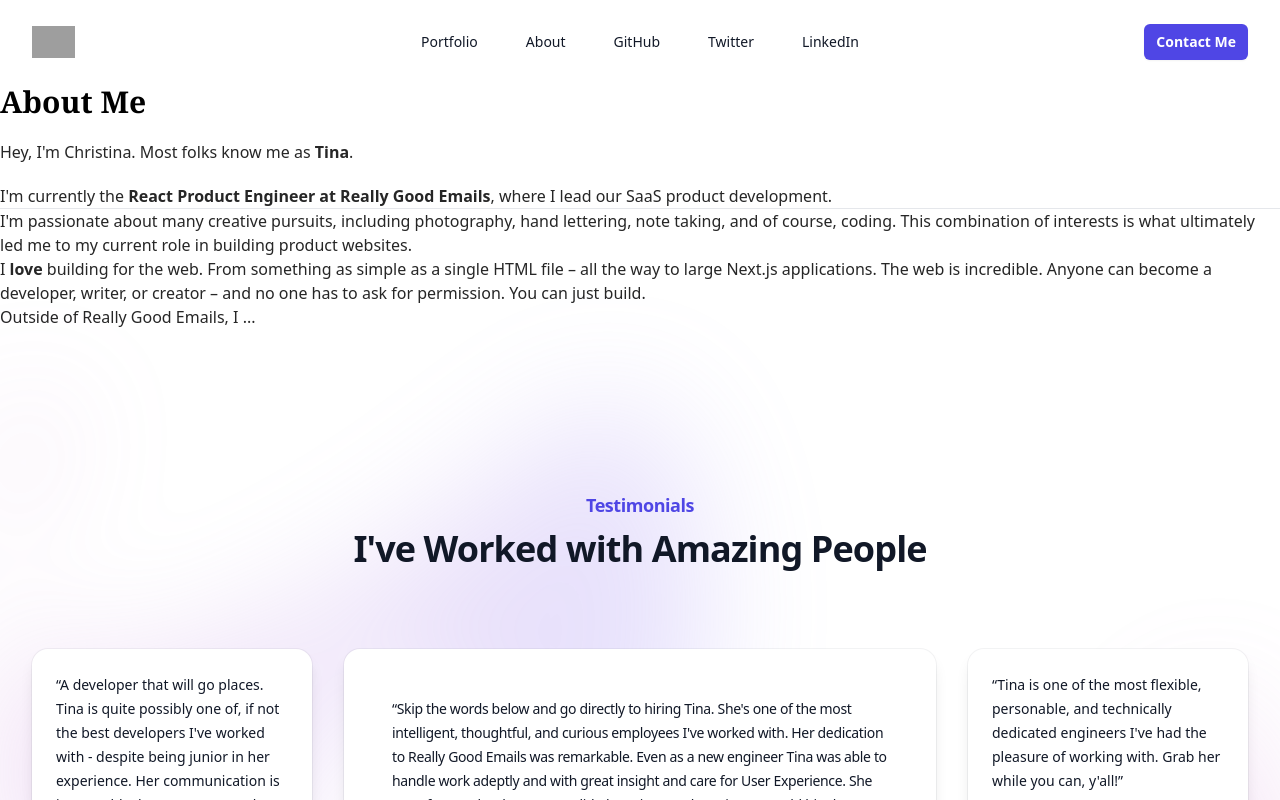
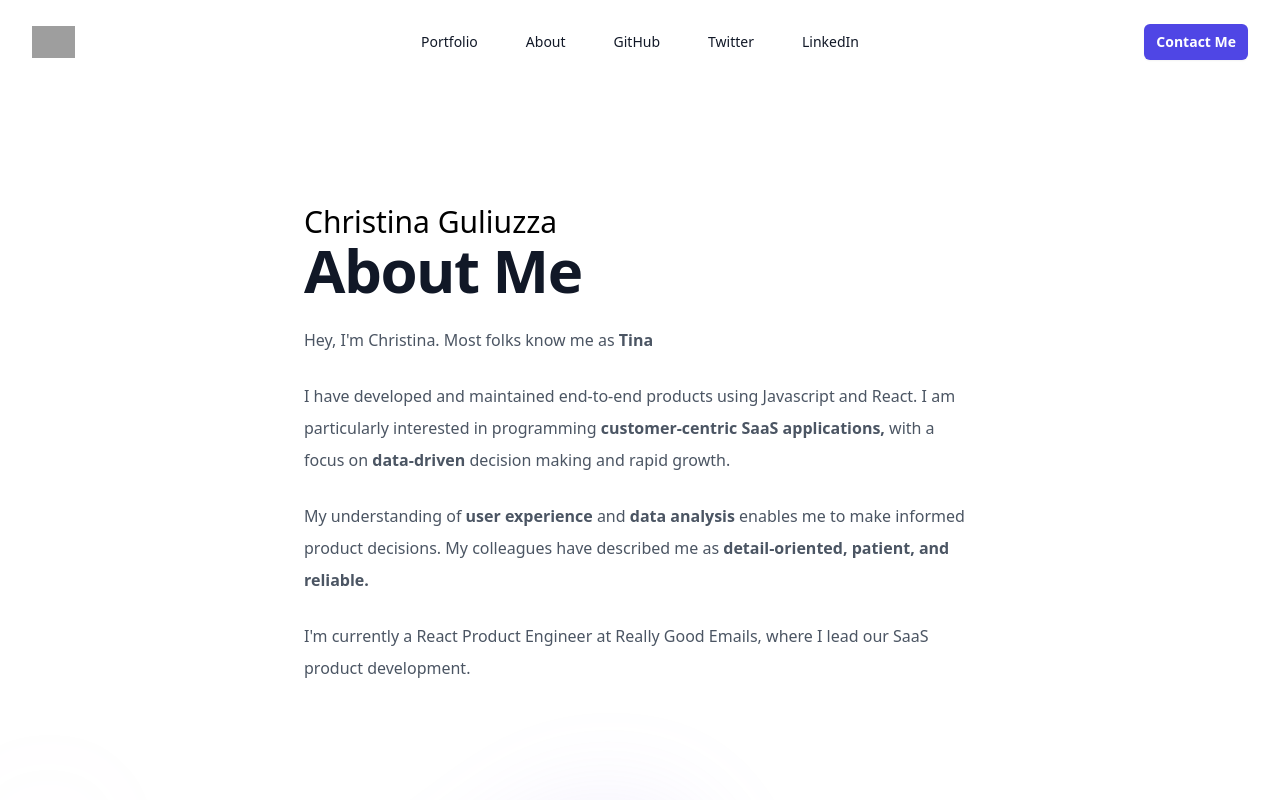
Before and after one commit to cguliuzza/tina-dev-site, a Next.js app: page /about in a window 1280 px wide. Shown: the top 800 px of the page. Built offline with nearby package versions, Linux system fonts and the light colour scheme; grey boxes are pictures that could not be loaded.

Commit message:
add my portrait to the hero section, updated the about section styling to match the hero

```diff
--- a/app/about/page.tsx
+++ b/app/about/page.tsx
@@ -8,32 +8,65 @@ export const metadata: Metadata = {
 
 export default function AboutPage() {
   return (
-    <section>
-      <h1 className="font-bold text-3xl font-serif">About Me</h1>
-      <p className="my-5 text-neutral-800">
-        Hey, I'm Christina. Most folks know me as <b>Tina</b>.
-      </p>
-      <div className="prose prose-neutral text-neutral-800">
-        <p>
-          I'm currently the <b>React Product Engineer at Really Good Emails</b>,
-          where I lead our SaaS product development.
-        </p>
-        <hr />
-        <p>
-          I'm passionate about many creative pursuits, including photography,
-          hand lettering, note taking, and of course, coding. This combination
-          of interests is what ultimately led me to my current role in building
-          product websites.
-        </p>
-        <p>
-          I <b>love</b> building for the web. From something as simple as a
-          single HTML file – all the way to large Next.js applications. The web
-          is incredible. Anyone can become a developer, writer, or creator – and
-          no one has to ask for permission. You can just build.
-        </p>
-        <p className="mb-8">Outside of Really Good Emails, I ...</p>
+    <div className="px-6 pt-6 lg:px-8">
+      <section>
+        <div className="relative px-6 lg:px-8">
+          <div className="mx-auto max-w-2xl py-32 sm:py-48 lg:py-24">
+            <div className="text-left">
+              <h2 className="text-3xl font-light tracking-normal">
+                Christina Guliuzza
+              </h2>
+              <h1 className="text-3xl font-bold tracking-tight text-gray-900 sm:text-6xl">
+                About Me
+              </h1>
+              <p className="mt-6 font-light text-base leading-8 text-gray-600">
+                Hey, I'm Christina. Most folks know me as{' '}
+                <span className="font-semibold">Tina</span>
+              </p>
+              <p className="mt-6 font-light text-base leading-8 text-gray-600">
+                I have developed and maintained end-to-end products using
+                Javascript and React. I am particularly interested in
+                programming{' '}
+                <span className="font-semibold">
+                  customer-centric SaaS applications,
+                </span>{' '}
+                with a focus on{' '}
+                <span className="font-semibold">data-driven</span> decision
+                making and rapid growth.
+              </p>
+              <p className="mt-6 font-light text-base leading-8 text-gray-600">
+                My understanding of{' '}
+                <span className="font-semibold">user experience</span> and{' '}
+                <span className="font-semibold">data analysis</span> enables me
+                to make informed product decisions. My colleagues have described
+                me as{' '}
+                <span className="font-semibold">
+                  detail-oriented, patient, and reliable.
+                </span>
+              </p>
+              <p className="mt-6 font-light text-base leading-8 text-gray-600">
+                I'm currently a React Product Engineer at Really Good Emails,
+                where I lead our SaaS product development.
+              </p>
+            </div>
+          </div>
+        </div>
         <Testimonials />
-      </div>
-    </section>
+      </section>
+    </div>
   )
 }
+
+{
+  /* <h1 className="font-bold text-3xl font-serif">About Me</h1> */
+}
+{
+  /* <p className="my-5 text-neutral-800">
+    Hey, I'm Christina. Most folks know me as <b>Tina</b>.
+  </p>
+  <div className="prose prose-neutral text-neutral-800">
+    <p>
+      I'm currently the <b>React Product Engineer at Really Good Emails</b>,
+      where I lead our SaaS product development.
+    </p> */
+}
--- a/components/Hero.tsx
+++ b/components/Hero.tsx
@@ -1,9 +1,17 @@
+import Image from 'next/image'
+import aboutme from '../public/images/aboutme.jpeg'
+
 export default function Hero() {
   return (
     <div className="px-6 pt-6 lg:px-8">
       <main>
         <div className="relative px-6 lg:px-8">
-          <div className="mx-auto max-w-2xl py-32 sm:py-48 lg:py-24">
+          <div className="mx-auto max-w-2xl py-32 sm:py-48 lg:py-24 flex flex-col gap-10 sm:flex-row">
+            <Image
+              className="aspect-[4/5] w-52 flex-none rounded-2xl object-cover"
+              src={aboutme}
+              alt="Christina Guliuzza portrait"
+            />
             <div className="text-left">
               <h2 className="text-3xl font-light tracking-normal">
                 Christina Guliuzza
@@ -20,27 +28,6 @@ export default function Hero() {
                   compassionate communication
                 </span>{' '}
                 skills.
-              </p>
-              <p className="mt-6 font-light text-base leading-8 text-gray-600">
-                I have developed and maintained end-to-end products using
-                Javascript and React. I am particularly interested in
-                programming{' '}
-                <span className="font-semibold">
-                  customer-centric SaaS applications,
-                </span>{' '}
-                with a focus on{' '}
-                <span className="font-semibold">data-driven</span> decision
-                making and rapid growth.
-              </p>
-              <p className="mt-6 font-light text-base leading-8 text-gray-600">
-                My understanding of{' '}
-                <span className="font-semibold">user experience</span> and{' '}
-                <span className="font-semibold">data analysis</span> enables me
-                to make informed product decisions. My colleagues have described
-                me as{' '}
-                <span className="font-semibold">
-                  detail-oriented, patient, and reliable.
-                </span>
               </p>
             </div>
           </div>
```
Also changed, not shown: public/images/aboutme.jpeg (added).
